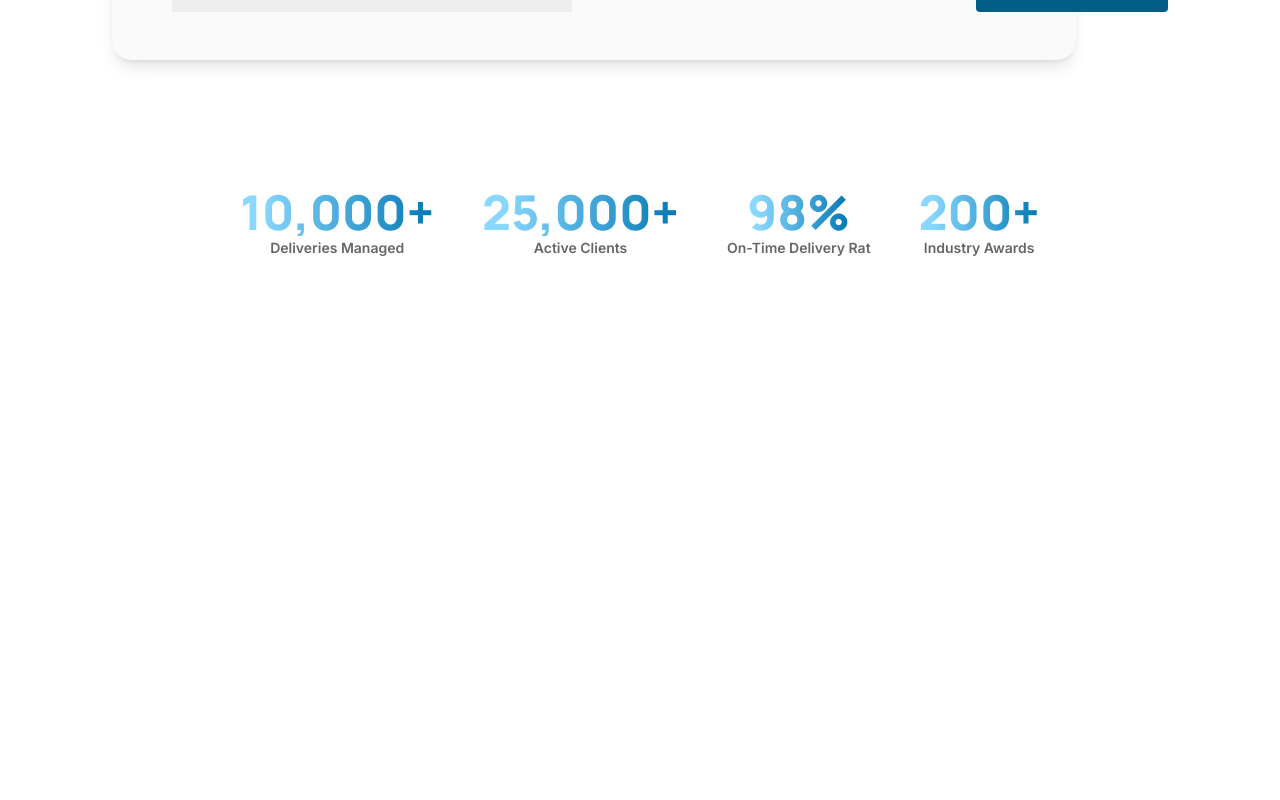
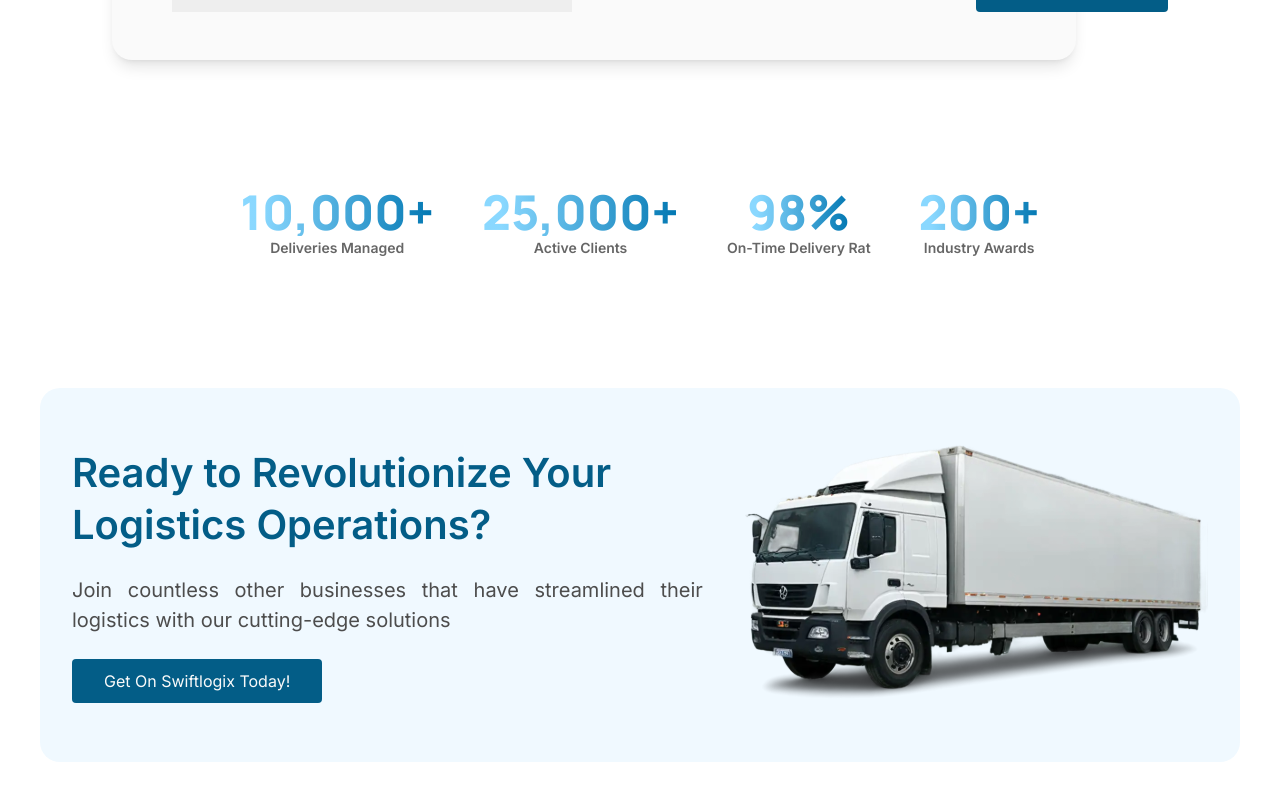
Before and after one commit to mazaherireza/swiftlogix, a React (Vite) app: page / in a window 1280 px wide. Shown: the part 2034-2834 px from the top of the page. Before the commit the page ends 2422 px from the top, so only its background shows below. Built offline with nearby package versions, Linux system fonts and the light colour scheme; grey boxes are pictures that could not be loaded.

Commit message:
Add Call To Action

```diff
--- /dev/null
+++ b/src/components/call-to-action/call-to-action.component.tsx
@@ -0,0 +1,25 @@
+import { type ReactNode } from "react";
+
+import ButtonComponent from "@/components/button/button.component";
+
+import reefer from "@/assets/images/reefer-truck.svg";
+
+import styles from "./call-to-action.module.css";
+
+export default function CallToActionComponent(): ReactNode {
+  return (
+    <div className={styles["call-to-action"]}>
+      <div className={styles.writings}>
+        <div className={styles.title}>Ready to Revolutionize Your Logistics Operations?</div>
+        <p>
+          Join countless other businesses that have streamlined their logistics
+          with our cutting-edge solutions
+        </p>
+        <ButtonComponent>Get On Swiftlogix Today!</ButtonComponent>
+      </div>
+      <div className={styles.image}>
+        <img src={reefer} alt="" />
+      </div>
+    </div>
+  );
+}
--- /dev/null
+++ b/src/components/call-to-action/call-to-action.module.css
@@ -0,0 +1,45 @@
+.call-to-action {
+  background-color: var(--color-primary-fade);
+
+  border-radius: var(--border-radius-5);
+
+  inline-size: min(var(--layout-size-1), 100% - 2rem);
+
+  margin: 7rem auto;
+  padding: 2.75rem 2rem;
+
+  display: grid;
+  grid-template-columns: 1fr auto;
+  align-items: center;
+  gap: 2rem;
+
+  .writings {
+    display: grid;
+    justify-items: start;
+    gap: 1.5rem;
+
+    .title {
+      color: var(--color-primary);
+
+      font-size: 2.5rem;
+      font-weight: 600;
+
+      line-height: 1.3;
+    }
+
+    > p {
+      color: var(--color-gray-30);
+
+      max-inline-size: 50ch;
+
+      font-size: 1.25rem;
+
+      line-height: 1.5;
+
+      text-align: justify;
+    }
+  }
+
+  .image {
+  }
+}
--- a/src/pages/home/home.page.tsx
+++ b/src/pages/home/home.page.tsx
@@ -4,6 +4,8 @@ import HeroComponent from "@/components/hero/hero.component";
 import ServicesComponent from "@/components/services/services.component";
 import TestimonialComponent from "@/components/testimonial/testimonial.component";
 import StatisticsComponent from "@/components/statistics/statistics.component";
+
+import CallToActionComponent from "@/components/call-to-action/call-to-action.component";
 
 import styles from "./home.module.css";
 
@@ -14,6 +16,7 @@ export default function HomePage(): ReactNode {
       <ServicesComponent />
       <TestimonialComponent />
       <StatisticsComponent />
+      <CallToActionComponent />
     </div>
   );
 }
```
